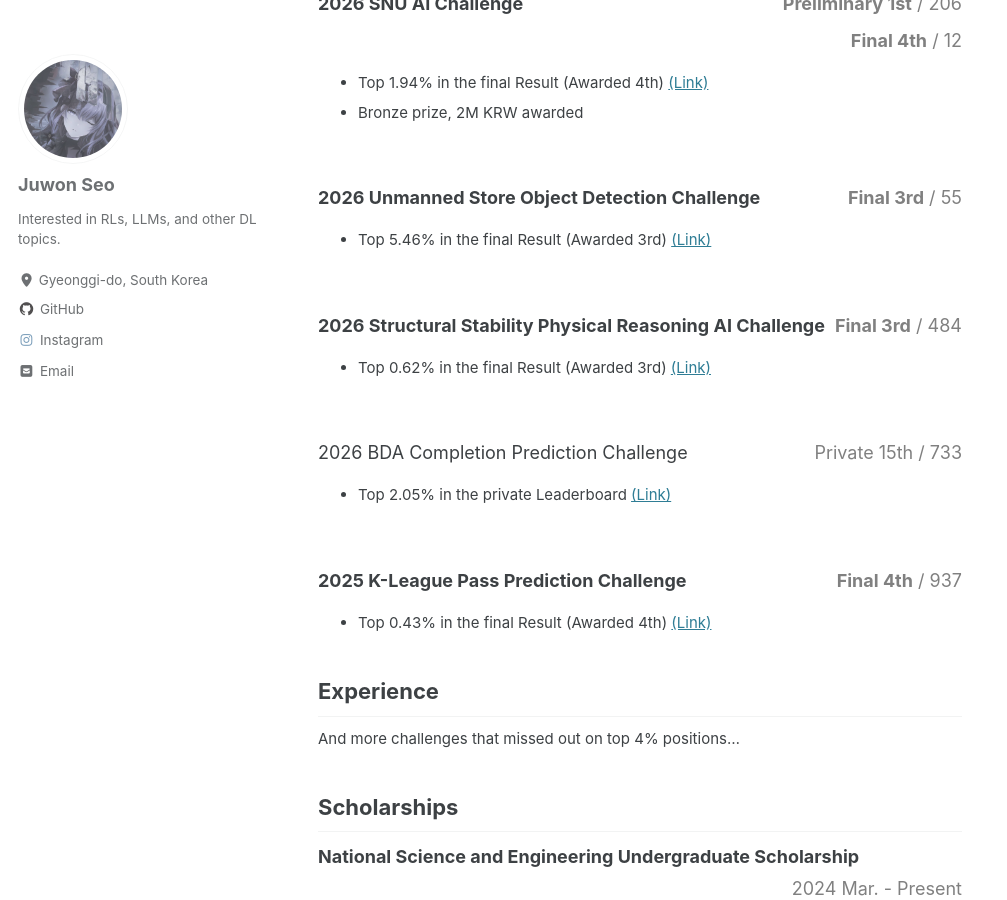
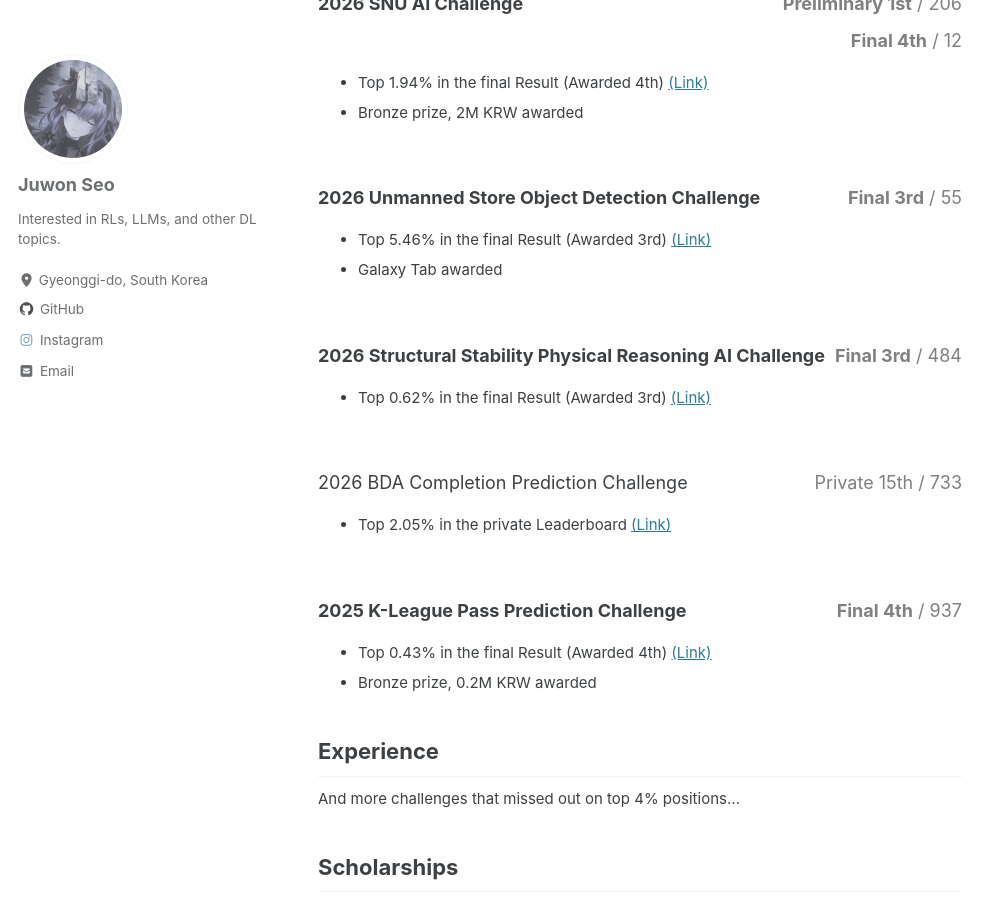
Before and after one commit to knowin-kyeong/knowin-kyeong.github.io, a Jekyll site: the page built from _pages/about.md, in a window 1280 px wide and 900 px high, scrolled down 1463 px. Shown: the whole window, without its empty margins (0-1007 px from the left). Built offline with Jekyll 4.4.1, drawn with Linux system fonts in a browser that asks for light colours; cached includes are drawn as plain includes.

Commit message:
feat/add prize details to achievements
Co-Authored-By: Claude Opus 5 (1M context) <noreply@anthropic.com>

```diff
--- a/_pages/about.md
+++ b/_pages/about.md
@@ -87,6 +87,7 @@ You can find some of my projects on my [GitHub](https://github.com/knowin-kyeong
 </div>
 
 * Top 5.46% in the final Result (Awarded 3rd) [(Link)](https://www.disu.ac.kr/LOCnLOS/AIX/notice?md=v&bbsidx=8794)
+* Galaxy Tab awarded
 
 <br>
 
@@ -114,6 +115,7 @@ You can find some of my projects on my [GitHub](https://github.com/knowin-kyeong
 </div>
 
 * Top 0.43% in the final Result (Awarded 4th) [(Link)](https://dacon.io/competitions/official/236647)
+* Bronze prize, 0.2M KRW awarded
 
 ## Experience
 And more challenges that missed out on top 4% positions...
```
